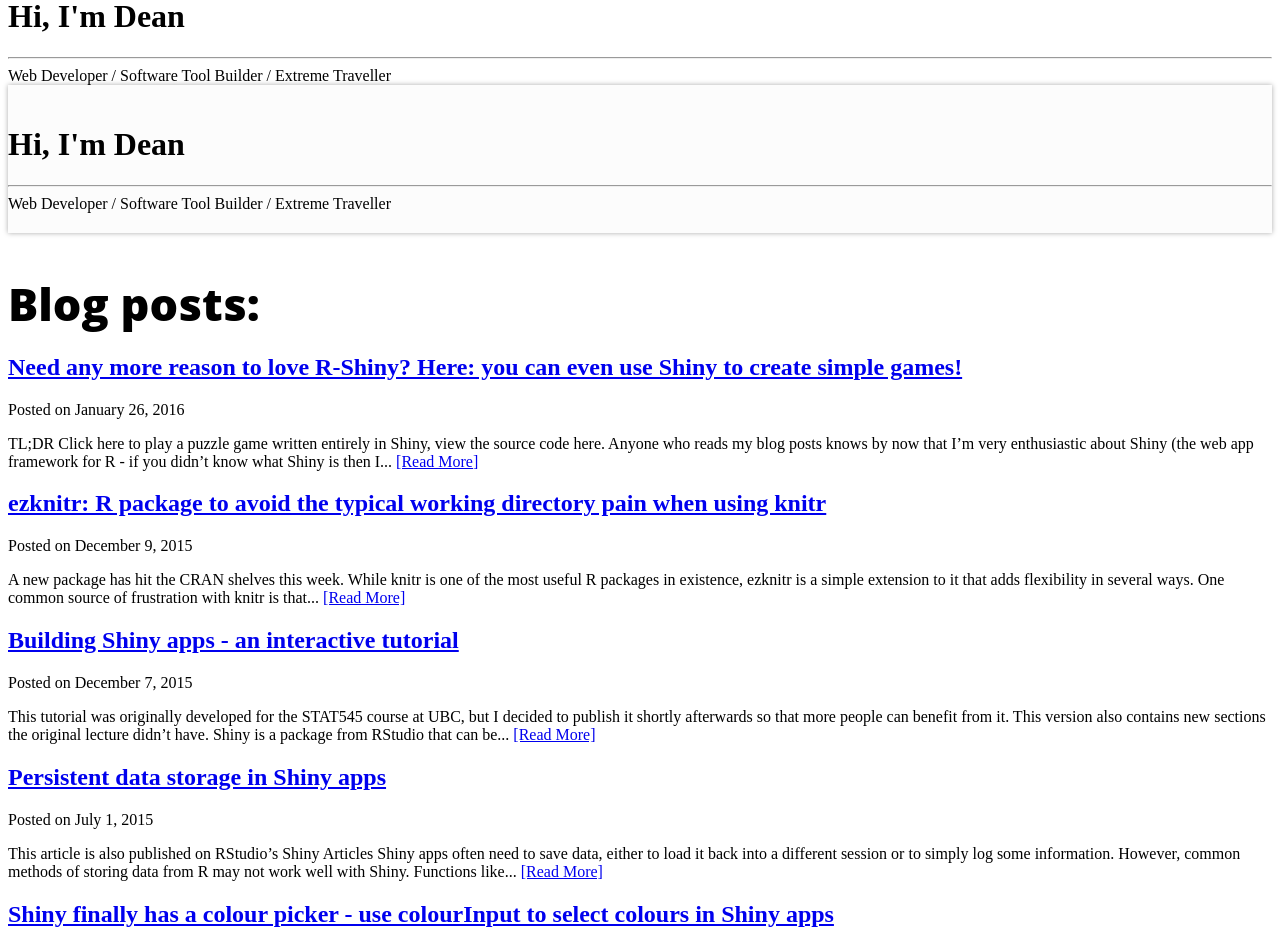
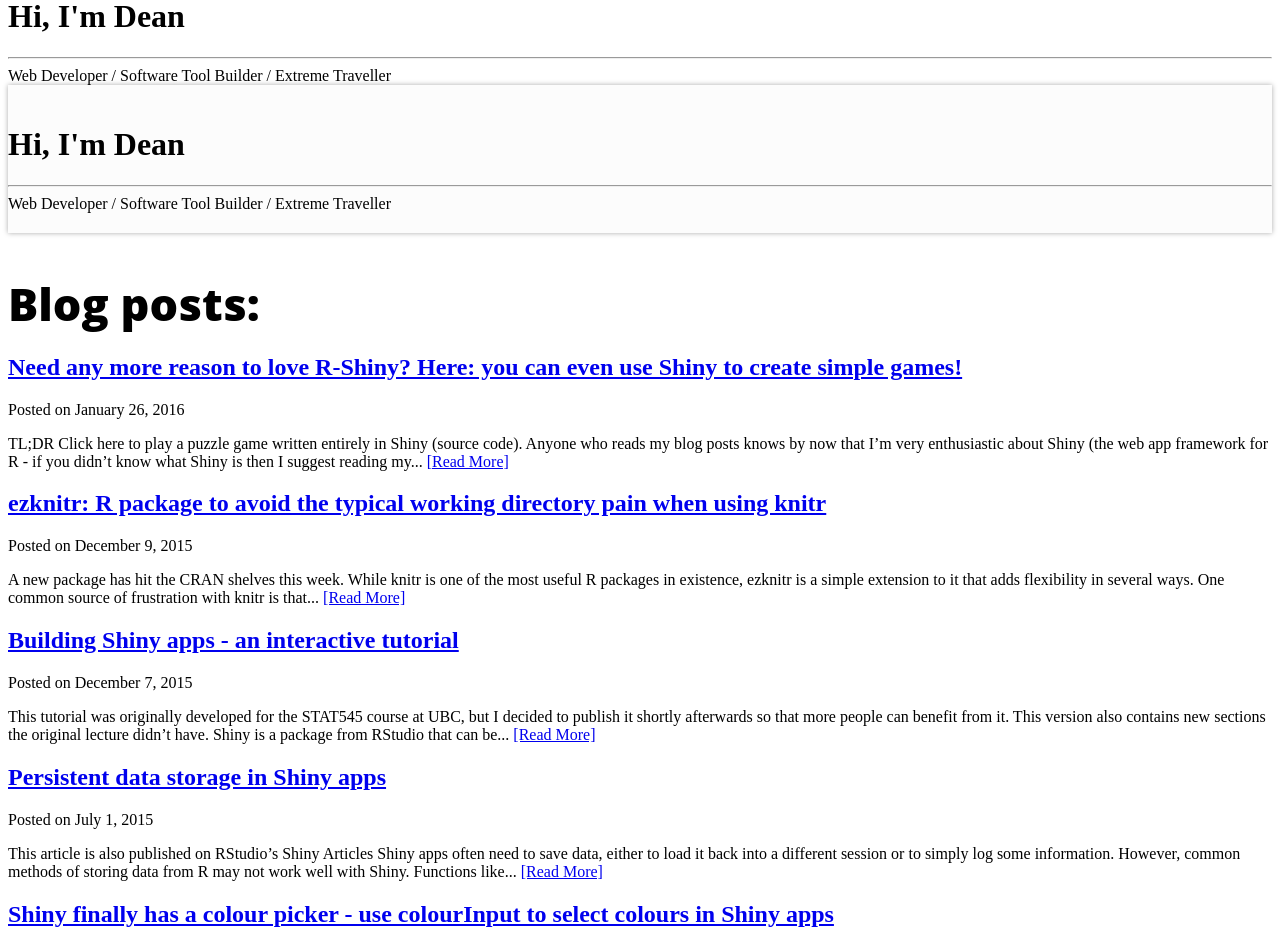
Before and after one commit to daattali/daattali.github.io, a Jekyll site: the page built from index.html, in a window 1280 px wide, cut to the strip 460-1389 px from the top of the page. Built offline with Jekyll 4.4.1, drawn with Linux system fonts in a browser that asks for light colours; the list of posts is cut into pages by our own code.

Commit message:
Update 2016-01-26-shiny-game-lightsout.md

```diff
--- a/_posts/2016-01-26-shiny-game-lightsout.md
+++ b/_posts/2016-01-26-shiny-game-lightsout.md
@@ -6,7 +6,7 @@
 fb-img: http://deanattali.com/img/blog/lightsout/shinyapp.png
 ---
 
-TL;DR [Click here](http://daattali.com/shiny/lightsout/) to play a puzzle game written entirely in Shiny, view the source code [here](https://github.com/daattali/lightsout/tree/master/inst/shiny).
+TL;DR [Click here](http://daattali.com/shiny/lightsout/) to play a puzzle game written entirely in Shiny [(source code)](https://github.com/daattali/lightsout/tree/master/inst/shiny).
 
 Anyone who reads my blog posts knows by now that I'm very enthusiastic about Shiny (the web app framework for R - if you didn't know what Shiny is then I suggest reading my [previous post about it](http://deanattali.com/blog/building-shiny-apps-tutorial/)). One of my reasons for liking Shiny so much is that you can do so much more with it than what it was built for, and it's fun to think of new useful uses for it. Well, my latest realization is that you can even make simple games quite easily, as the [lightsouts package](https://github.com/daattali/lightsout) and its [companion web app/game](http://daattali.com/shiny/lightsout/) demonstrate! I'm actually currently on my way to San Francisco for the first ever [Shiny conference](http://rstudio.org/shinydevcon), so this post comes at a great time.
 
```
